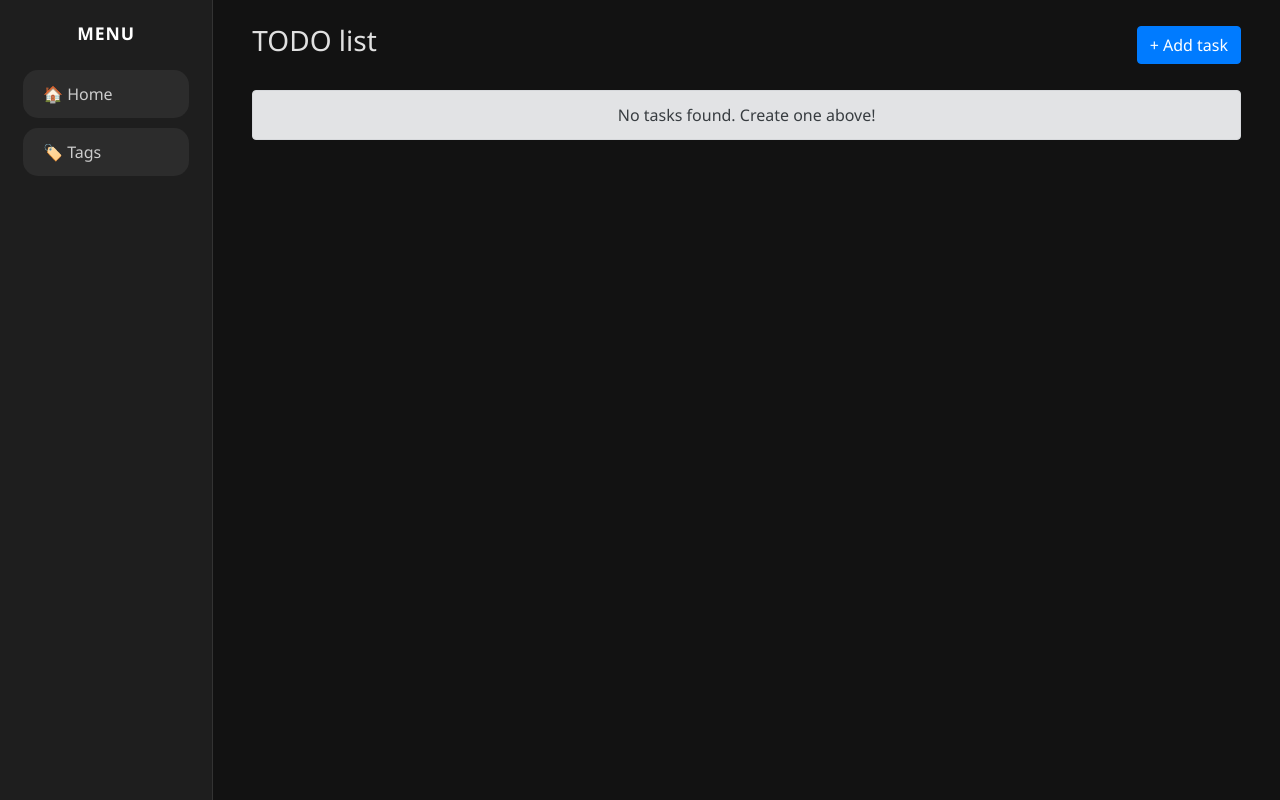
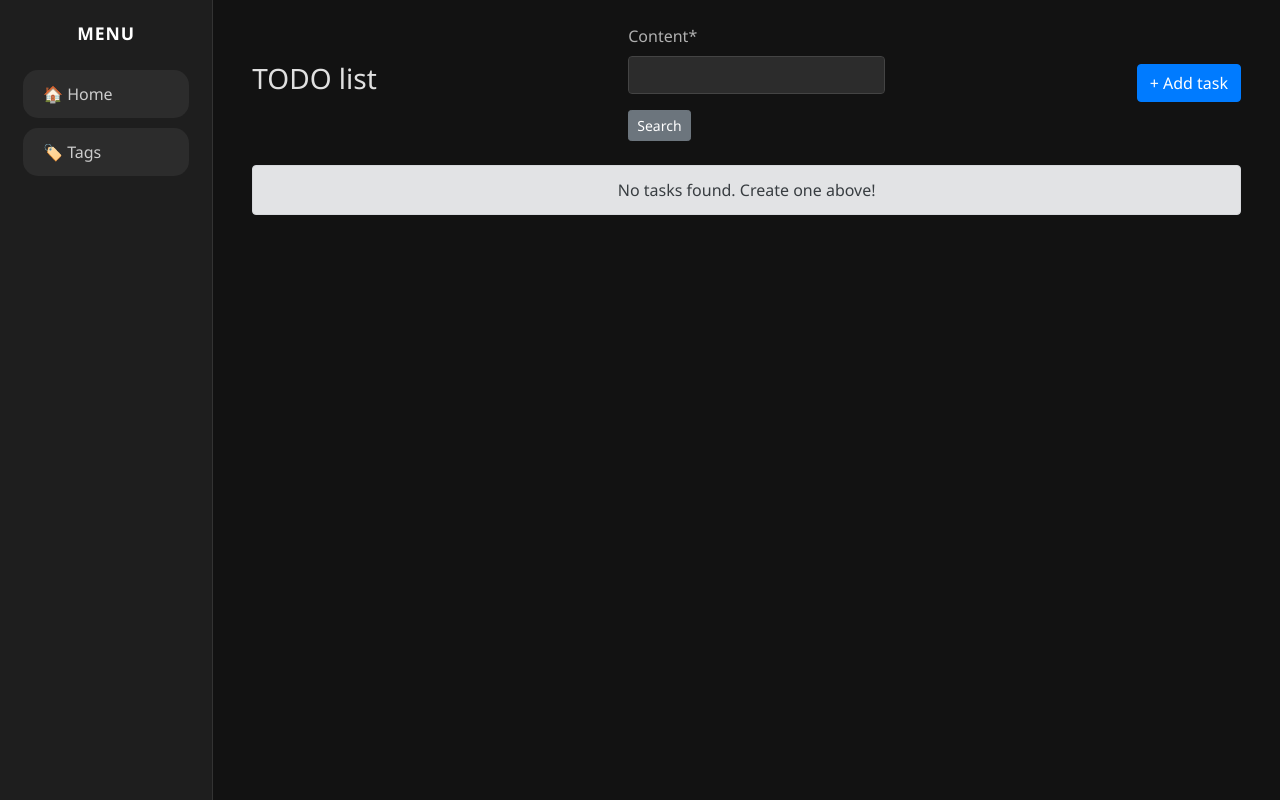
Before and after one commit to BossUA1998/TodoList, a Django app: page / in a window 1280 px wide. Run offline with Django 5.2, Linux system fonts and the light colour scheme; data that the repository does not hold is empty; some libraries are stand-ins or nearby versions.

Commit message:
Added search form and attrs for task create

```diff
--- a/TodoList/settings.py
+++ b/TodoList/settings.py
@@ -123,6 +123,8 @@
     BASE_DIR / "static",
 ]
 
+STATIC_ROOT = BASE_DIR / "staticfiles"
+
 CRISPY_ALLOWED_TEMPLATE_PACKS = "bootstrap4"
 
 CRISPY_TEMPLATE_PACK = "bootstrap4"
--- /dev/null
+++ b/deal/forms.py
@@ -0,0 +1,16 @@
+from django import forms
+from .models import Task
+
+
+class TaskForm(forms.ModelForm):
+    class Meta:
+        model = Task
+        fields = ["content", "deadline", "tags"]
+        widgets = {
+            "tags": forms.CheckboxSelectMultiple,
+            "deadline": forms.DateInput(attrs={"type": "date"}),
+        }
+
+
+class TaskSearchForm(forms.Form):
+    content = forms.CharField(max_length=256)
--- a/deal/views.py
+++ b/deal/views.py
@@ -2,6 +2,8 @@
 from django.shortcuts import render
 from django.urls import reverse_lazy, reverse
 from django.views import generic
+
+from .forms import TaskForm, TaskSearchForm
 from .models import Tag, Task
 
 
@@ -9,10 +11,29 @@
     model = Task
     paginate_by = 5
 
+    def get_context_data(
+        self, *, object_list = ..., **kwargs
+    ):
+        context = super().get_context_data(**kwargs)
+        _content = self.request.GET.get("content")
+        context["search_form"] = TaskSearchForm(
+            initial={"content": _content}
+        )
+        return context
+
+    def get_queryset(self):
+        form = TaskSearchForm(self.request.GET)
+        self.queryset = Task.objects.all()
+        if form.is_valid():
+            self.queryset = self.queryset.filter(
+                content__icontains=form.cleaned_data["content"]
+            )
+        return self.queryset
+
 
 class TaskCreateView(generic.CreateView):
     model = Task
-    fields = ["content", "deadline", "tags"]
+    form_class = TaskForm
     success_url = reverse_lazy("deal:tasks")
 
 
--- a/templates/deal/task_list.html
+++ b/templates/deal/task_list.html
@@ -1,8 +1,13 @@
 {% extends "base.html" %}
+{% load crispy_forms_filters %}
 
 {% block content %}
   <div class="d-flex justify-content-between align-items-center mb-4">
     <h1 class="h3">TODO list</h1>
+    <form action="" method="get" novalidate>
+      {{ search_form|crispy }}
+      <input type="submit" value="Search" class="btn btn-secondary btn-sm">
+    </form>
     <a href="{% url 'deal:task-create' %}" class="btn btn-primary">
       + Add task
     </a>
```
